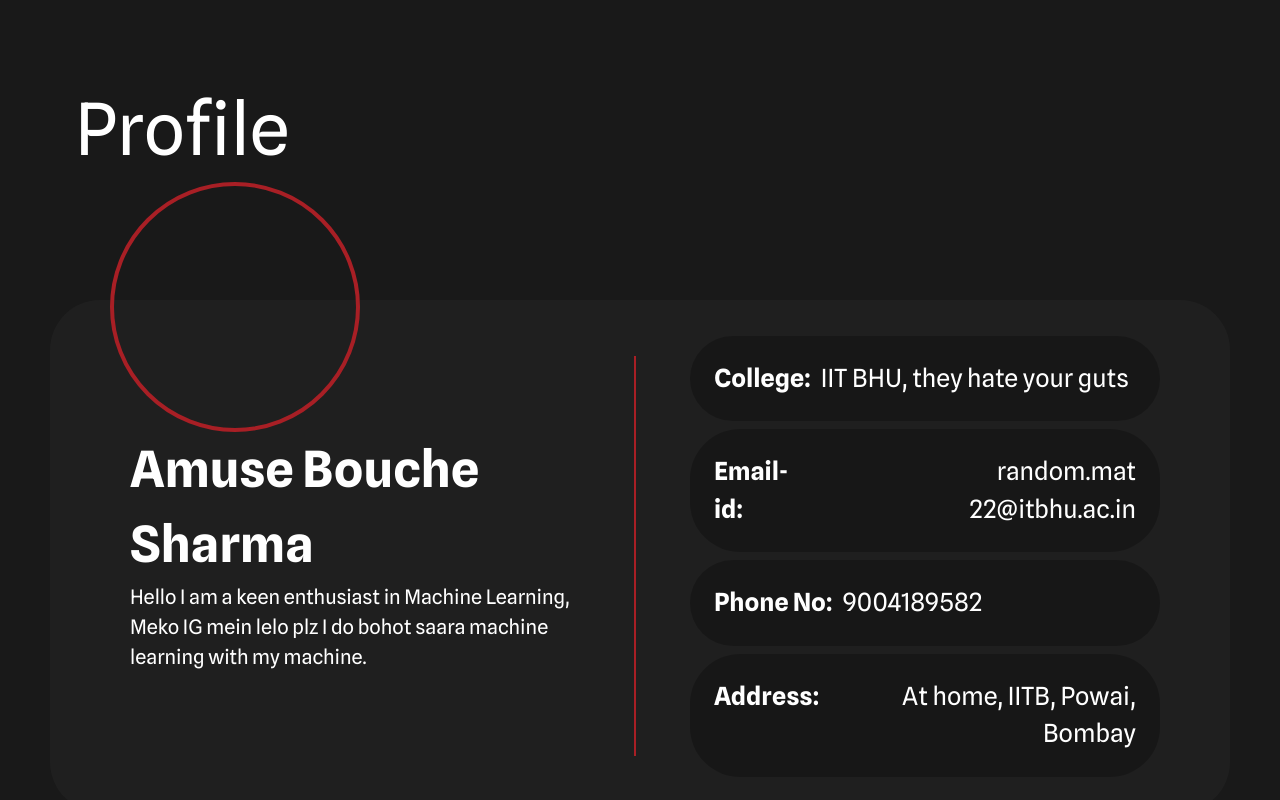
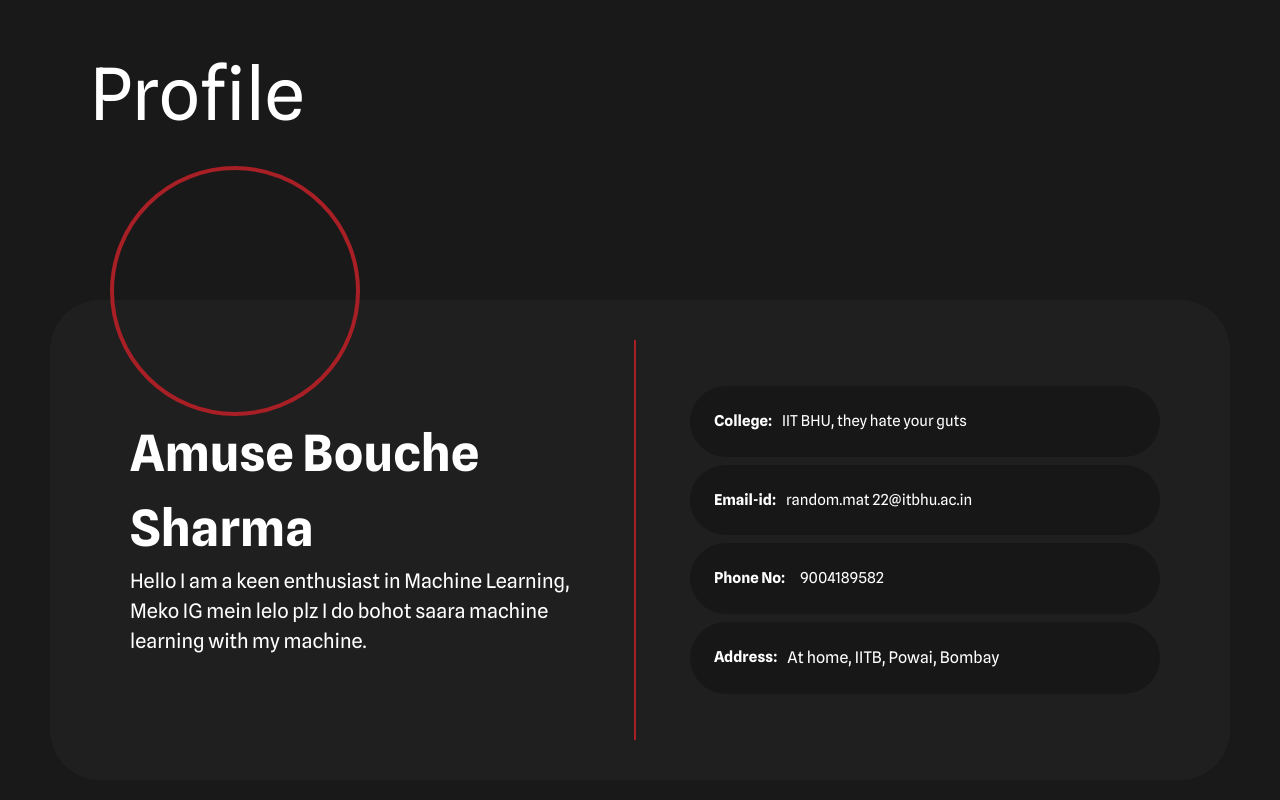
Before and after one commit to technex-iit-bhu/CA_Frontend, a Next.js app: page /profile in a window 1280 px wide. Shown: the top 800 px of the page. Built offline with nearby package versions, Linux system fonts and the light colour scheme.

Commit message:
commits done

```diff
--- a/src/pages/profile.tsx
+++ b/src/pages/profile.tsx
@@ -4,20 +4,20 @@ export default function profile() {
   return (
     <div>
       <div className='relative mb-[100px] flex flex-col bg-background lg:pl-[68px] md:pl-[50px]   pt-[80px] md:mb-[70px] lg:pb-[150px] md:pb-8'>
-        <div className=' absolute bottom-[10px] left-5  flex text-5xl  md:p-10 lg:p-[55px]  lg:text-7xl'>
+        <div className=' absolute bottom-[10px] left-0  flex text-5xl  md:p-10 lg:p-[90px]   lg:text-7xl'>
           <span className='text-white select-none '>Profile</span>
         </div>
       </div>
       <div className='px-[30px] md:px-[50px] '>
         <div className='z-0 mb-20 rounded-[50px]  bg-grey px-[50px]  md:px-[30px]'>
-          <div className='flex flex-col lg:flex-row  lg:pl-[30px] lg:pt-8 lg:pb-8  pb-10 '>
+          <div className='flex flex-col lg:flex-row lg:pl-[30px] lg:pt-4 lg:pb-4   pb-10 '>
             <div className='mt-[-150px] flex flex-col'>
               <div className='h-[250px] w-[250px] select-none self-center rounded-full border-4 border-red bg-background lg:self-start'></div>
               <div className='flex flex-col  lg:w-[500px] lg:pl-[20px] '>
-                <p className='text-white flex select-none flex-wrap self-center text-center text-[50px] font-bold lg:self-start lg:text-left'>
+                <p className='text-white flex select-none flex-wrap self-center text-center lg:text-[50px] text-[30px] font-bold lg:self-start lg:text-left'>
                   Amuse Bouche Sharma
                 </p>
-                <p className='text-white flex select-none flex-wrap self-center text-[20px] lg:self-start'>
+                <p className='text-white flex select-none flex-wrap self-center lg:text-[20px] text-[15px] lg:self-start'>
                   Hello I am a keen enthusiast in Machine Learning, Meko IG mein
                   lelo plz I do bohot saara machine learning with my machine.{' '}
                 </p>
@@ -26,35 +26,35 @@ export default function profile() {
             <div className='h-[2px] w-auto bg-red lg:h-[400px] lg:self-center lg:w-[2px] m-6 '></div>
             <div className='flex grow flex-col justify-center gap-[8px] self-center   lg:w-[200px] lg:pl-[30px] lg:pr-[30px] '>
               <div className='mr-[10px] flex flex-row gap-[10px] rounded-[25px] bg-black2  p-6 md:rounded-[50px]'>
-                <p className='text-white select-none text-[10px] font-bold sm:text-[25px] '>
+                <p className='text-white select-none font-bold text-[15px] '>
                   College:
                 </p>
-                <p className='text-white select-none sm:text-[25px] text-right'>
+                <p className='text-white select-none sm:text-[15px] text-right'>
                   IIT BHU, they hate your guts
                 </p>
               </div>
               <div className='mr-[10px] flex flex-row gap-[10px] rounded-[25px] bg-black2 p-6 md:rounded-[50px]'>
-                <p className='text-white select-none text-[10px] font-bold sm:text-[25px] '>
+                <p className='text-white select-none  font-bold text-[15px] '>
                   Email-id:
                 </p>
-                <p className='text-white select-none sm:text-[25px] text-right'>
+                <p className='text-white select-none text-[15px] text-right'>
                   random.mat 22@itbhu.ac.in
                 </p>
               </div>
 
-              <div className='mr-[10px] flex   flex-row gap-[10px] rounded-[25px] bg-black2 p-6 md:rounded-[50px]'>
-                <p className='text-white select-none text-[10px] font-bold sm:text-[25px]'>
+              <div className='mr-[10px] flex flex-row gap-[15px] rounded-[25px] bg-black2 p-6 md:rounded-[50px]'>
+                <p className='text-white select-none  font-bold text-[15px] '>
                   Phone No:
                 </p>
-                <p className='text-white select-none text-right sm:text-[25px]'>
+                <p className='text-white select-none text-right text-[15px]'>
                   9004189582
                 </p>
               </div>
-              <div className='  mr-[10px] flex flex-row gap-[10px] rounded-[25px] bg-black2 p-6 md:rounded-[50px]'>
-                <p className='text-white select-none text-[10px] font-bold sm:text-[25px]  '>
-                  Address:{' '}
+              <div className='mr-[10px] flex flex-row gap-[10px] rounded-[25px] bg-black2 p-6 md:rounded-[50px]'>
+                <p className='text-white select-none font-bold text-[15px] '>
+                  Address:
                 </p>
-                <p className='text-white select-none text-right sm:text-[25px]'>
+                <p className='text-white select-none text-right '>
                   At home, IITB, Powai, Bombay
                 </p>
               </div>
--- a/tailwind.config.ts
+++ b/tailwind.config.ts
@@ -32,6 +32,8 @@ const config: Config = {
       '2xl': '1536px',
       // => @media (min-width: 1536px) { ... }
       ab: '965px',
+      cd: '1125px',
+      // => @media (min-width: 1125px) { ... }
     },
     colors: {
       red: '#A81F25',
```
